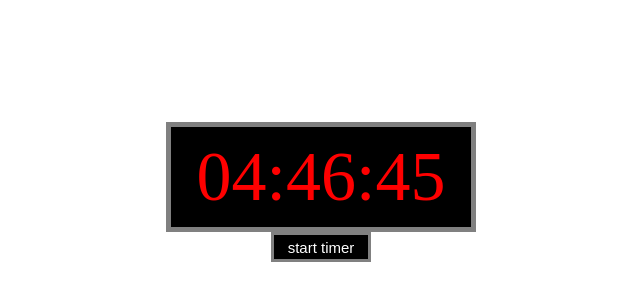
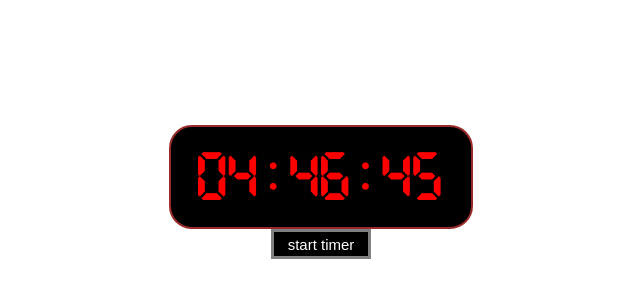
Before and after one commit to abuabz/Stopwatch, a plain HTML site: page index.html in a window 1280 px wide. Shown: the part 208-508 px from the top of the page, without its empty margins (319-959 px from the left). Drawn offline with Linux system fonts and the light colour scheme; a web font is replaced by a local one.

Commit message:
added styleclock

```diff
--- a/style.css
+++ b/style.css
@@ -15,13 +15,14 @@ body{
     display: flex;
     justify-content: center;
     align-items: center;
-    border: 5px solid grey;
+    border: 2px solid #9a2b2b;
     width: 300px;
     height: 100px;
     background-color: black;
     color: red;
     font-size: 70px;
     font-family: digital;
+    border-radius: 23px;
 }
 #stopwatch{
     display: flex;
```
Also changed, not shown: font/Digital Dismay.otf (added).
